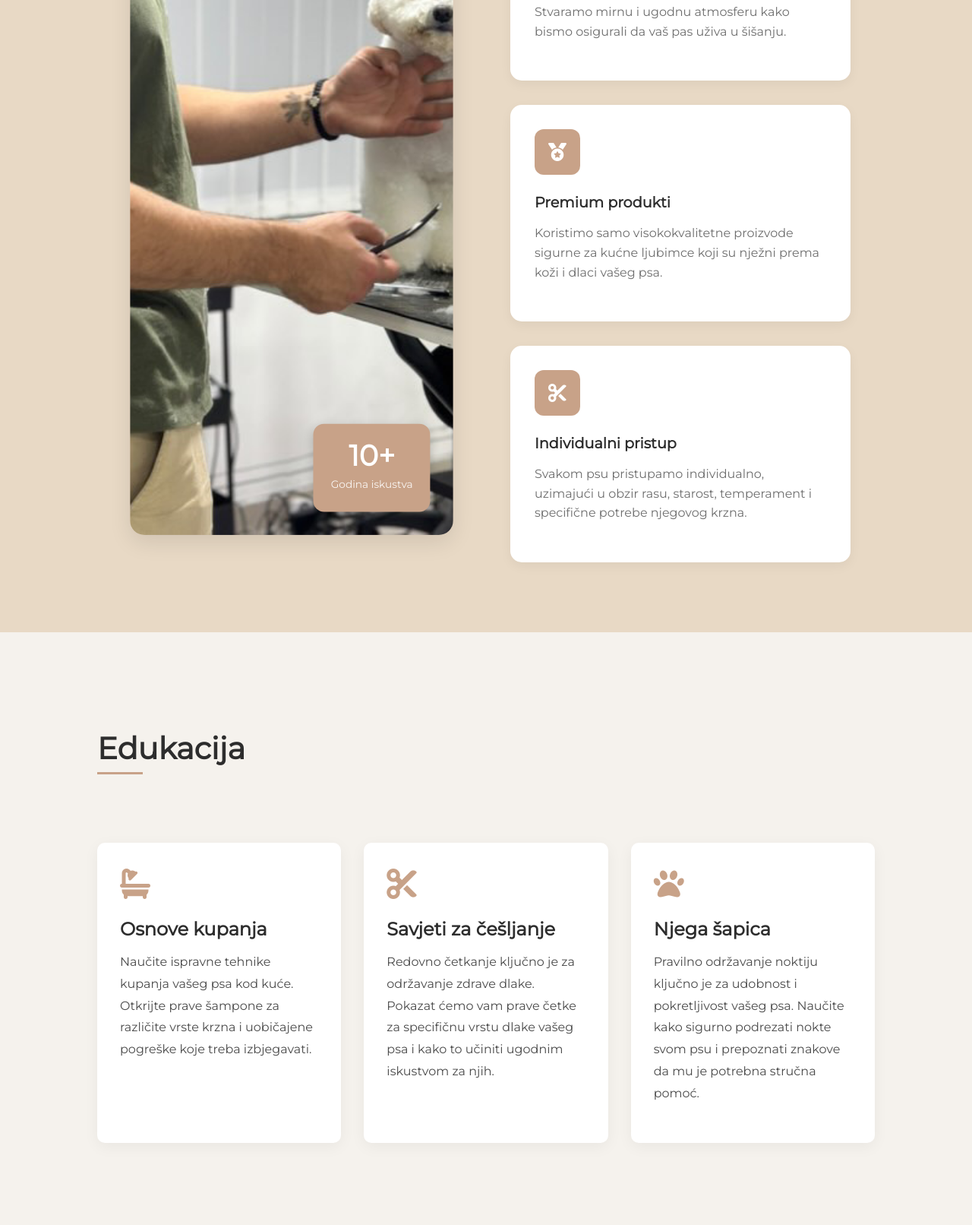
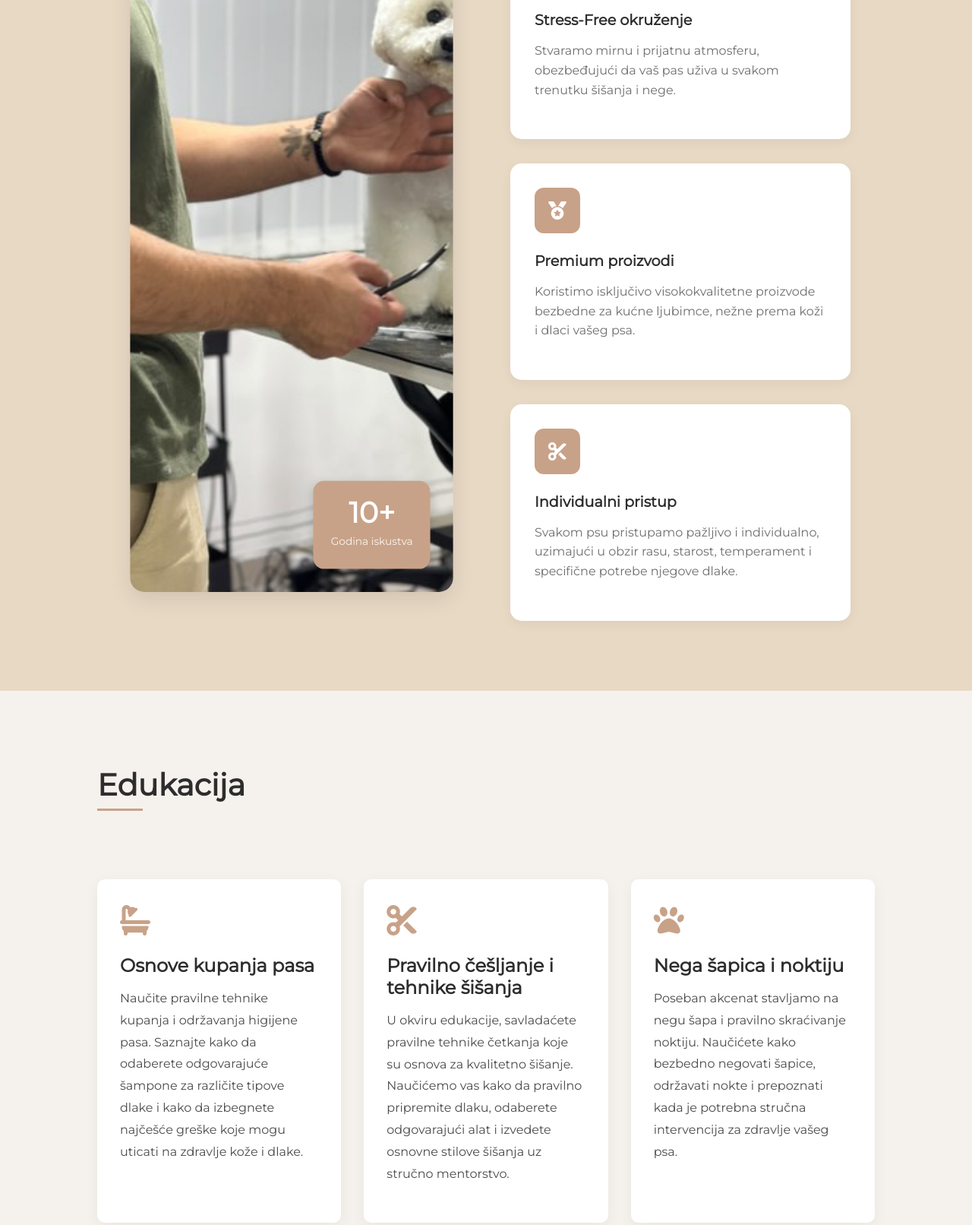
Before and after one commit to LumeAgnc/cezar, a plain HTML site: page index.html in a window 1280 px wide. Shown: the part 1803-3415 px from the top of the page at 76% size. Drawn offline with Linux system fonts and the light colour scheme.

Commit message:
text changes

```diff
--- a/index.html
+++ b/index.html
@@ -101,36 +101,36 @@
                 </div>
                 <div class="about-content">
                     <div class="about-text">
-                        <p>Cezar Grooming Studio osnovali su strastveni ljubitelji pasa s više od 10 godina profesionalnog iskustva u njegovanju. Smatramo da je svaki pas jedinstven, zbog čega nudimo personalizirane usluge šišanja prilagođene specifičnim potrebama vašeg ljubimca.</p>
+                        <p>Cezar Grooming Studio osnovan je iz ljubavi prema psima, sa više od 10 godina profesionalnog iskustva u nezi. Verujemo da je svaki pas jedinstven, zato pružamo personalizovane usluge šišanja prilagođene specifičnim potrebama vašeg ljubimca.</p>
                     </div>
                     <div class="features-grid">
                         <div class="feature-card">
                             <div class="feature-icon">
                                 <i class="fas fa-paw"></i>
                             </div>
-                            <h3>Certifikovani njegovatelji</h3>
-                            <p>Naš tim čine certifikovani stručnjaci koji redovno usavršavaju svoje vještine i znanja.</p>
+                            <h3>Sertifikovani negovatelji</h3>
+                            <p>Naš tim čine sertifikovani stručnjaci koji redovno usavršavaju svoja znanja i veštine, kako bi vašem ljubimcu pružili najbolju moguću negu.</p>
                         </div>
                         <div class="feature-card">
                             <div class="feature-icon">
                                 <i class="fas fa-heart"></i>
                             </div>
                             <h3>Stress-Free okruženje</h3>
-                            <p>Stvaramo mirnu i ugodnu atmosferu kako bismo osigurali da vaš pas uživa u šišanju.</p>
+                            <p>Stvaramo mirnu i prijatnu atmosferu, obezbeđujući da vaš pas uživa u svakom trenutku šišanja i nege.</p>
                         </div>
                         <div class="feature-card">
                             <div class="feature-icon">
                                 <i class="fas fa-medal"></i>
                             </div>
-                            <h3>Premium produkti</h3>
-                            <p>Koristimo samo visokokvalitetne proizvode sigurne za kućne ljubimce koji su nježni prema koži i dlaci vašeg psa.</p>
+                            <h3>Premium proizvodi</h3>
+                            <p>Koristimo isključivo visokokvalitetne proizvode bezbedne za kućne ljubimce, nežne prema koži i dlaci vašeg psa.</p>
                         </div>
                         <div class="feature-card">
                             <div class="feature-icon">
                                 <i class="fas fa-cut"></i>
                             </div>
                             <h3>Individualni pristup</h3>
-                            <p>Svakom psu pristupamo individualno, uzimajući u obzir rasu, starost, temperament i specifične potrebe njegovog krzna.</p>
+                            <p>Svakom psu pristupamo pažljivo i individualno, uzimajući u obzir rasu, starost, temperament i specifične potrebe njegove dlake.</p>
                         </div>
                     </div>
                 </div>
@@ -147,22 +147,22 @@
                     <div class="education-icon">
                         <i class="fas fa-bath"></i>
                     </div>
-                    <h3>Osnove kupanja</h3>
-                    <p>Naučite ispravne tehnike kupanja vašeg psa kod kuće. Otkrijte prave šampone za različite vrste krzna i uobičajene pogreške koje treba izbjegavati.</p>
+                    <h3>Osnove kupanja pasa</h3>
+                    <p>Naučite pravilne tehnike kupanja i održavanja higijene pasa. Saznajte kako da odaberete odgovarajuće šampone za različite tipove dlake i kako da izbegnete najčešće greške koje mogu uticati na zdravlje kože i dlake.</p>
                 </div>
                 <div class="education-card">
                     <div class="education-icon">
                         <i class="fas fa-cut"></i>
                     </div>
-                    <h3>Savjeti za češljanje</h3>
-                    <p>Redovno četkanje ključno je za održavanje zdrave dlake. Pokazat ćemo vam prave četke za specifičnu vrstu dlake vašeg psa i kako to učiniti ugodnim iskustvom za njih.</p>
+                    <h3>Pravilno češljanje i tehnike šišanja</h3>
+                    <p>U okviru edukacije, savladaćete pravilne tehnike četkanja koje su osnova za kvalitetno šišanje. Naučićemo vas kako da pravilno pripremite dlaku, odaberete odgovarajući alat i izvedete osnovne stilove šišanja uz stručno mentorstvo.</p>
                 </div>
                 <div class="education-card">
                     <div class="education-icon">
                         <i class="fas fa-paw"></i>
                     </div>
-                    <h3>Njega šapica</h3>
-                    <p>Pravilno održavanje noktiju ključno je za udobnost i pokretljivost vašeg psa. Naučite kako sigurno podrezati nokte svom psu i prepoznati znakove da mu je potrebna stručna pomoć.</p>
+                    <h3>Nega šapica i noktiju</h3>
+                    <p>Poseban akcenat stavljamo na negu šapa i pravilno skraćivanje noktiju. Naučićete kako bezbedno negovati šapice, održavati nokte i prepoznati kada je potrebna stručna intervencija za zdravlje vašeg psa.</p>
                 </div>
             </div>
         </section>
```
